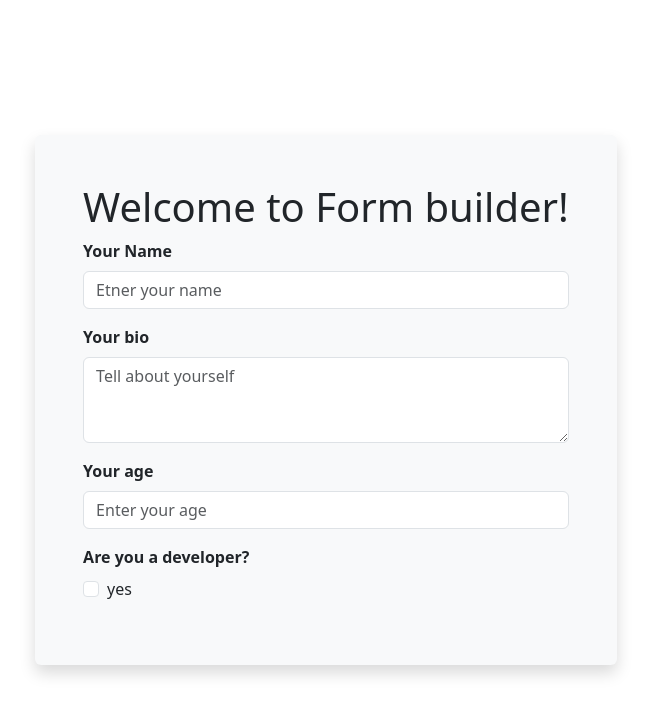
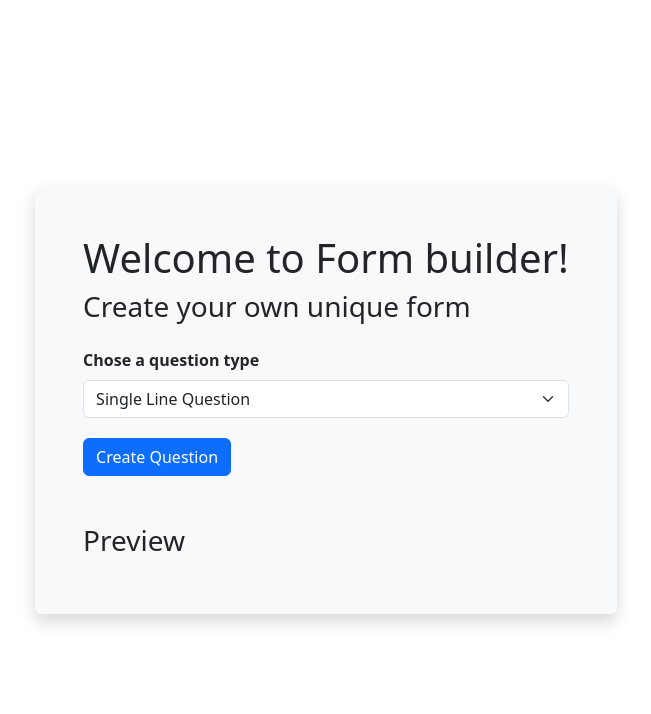
Before and after one commit to georgdronov/CourseProject, a React (Create React App) app in the folder client/: page /form-builder in a window 1280 px wide. Shown: the top 714 px of the page, without its empty margins (314-965 px from the left). Built offline with nearby package versions, Linux system fonts and the light colour scheme.

Commit message:
start create component for create question

```diff
--- a/client/src/pages/FormBuilder.jsx
+++ b/client/src/pages/FormBuilder.jsx
@@ -1,5 +1,5 @@
-import React from "react";
-import { Container, Row, Col, Form } from "react-bootstrap";
+import React, { useState } from "react";
+import { Container, Row, Col, Form, Button } from "react-bootstrap";
 
 // Components
 import { CheckboxQuestion } from "../components/questions/CheckboxQuestion.jsx";
@@ -10,30 +10,45 @@ import { SingleLineQuestion } from "../components/questions/SingleLineQuestion.j
 // import { UserInfoField } from "../components/questions/UserInfoField.jsx";
 
 export const FormBuilder = (props) => {
+  const [selectedQuestionType, setSelectedQuestionType] = React.useState("");
+
+  const handleSelectChange = (event) => {
+    setSelectedQuestionType(event.target.value);
+  };
+
   return (
     <Container className="d-flex justify-content-center align-items-center min-vh-100">
       <Row>
         <Col>
           <div className="shadow bg-light p-5 rounded">
-            <h1 className="text-center">Welcome to Form builder!</h1>
-            <Form>
-              {/* <div className="mb-5">
-                <UserInfoField user="UserName" />
-                <DateField />
-              </div> */}
-              <div>
-                <SingleLineQuestion
-                  title="Your Name"
-                  description="Etner your name"
-                />
-                <MultiLineQuestion
-                  title="Your bio"
-                  description="Tell about yourself"
-                />
-                <NumberQuestion title="Your age" description="Enter your age" />
-                <CheckboxQuestion title="Are you a developer?" props={"yes"} />
-              </div>
+            <h1 className="text-center mb-2">Welcome to Form builder!</h1>
+            <h3>Create your own unique form</h3>
+            <Form className="mt-4">
+              <Form.Group controlId="questionTypeSelect">
+                <Form.Label className="fw-bold">
+                  Chose a question type
+                </Form.Label>
+                <Form.Select
+                  aria-label="Chose a question type"
+                  onChange={handleSelectChange}
+                  value={selectedQuestionType}
+                  className="mb-3"
+                >
+                  <option value="SingleLineQuestion">
+                    Single Line Question
+                  </option>
+                  <option value="MultiLineQuestion">Multi Line Question</option>
+                  <option value="NumberQuestion">Number Question</option>
+                  <option value="CheckboxQuestion">Checkbox Question</option>
+                </Form.Select>
+              </Form.Group>
+              <Button variant="primary" className="mt-1">
+                Create Question
+              </Button>
             </Form>
+            <div className="preview-section mt-5">
+              <h3>Preview</h3>
+            </div>
           </div>
         </Col>
       </Row>
```
